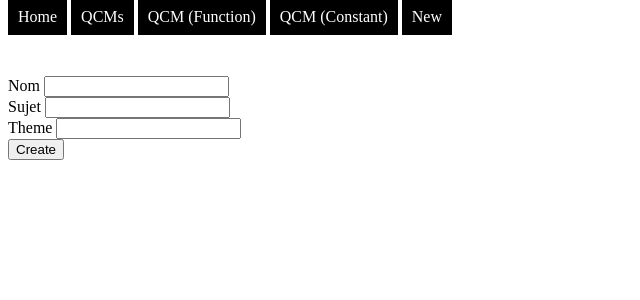
After one commit to argonaultes-public/qcm-express-sn2-2024, a Node server app: template views/newqcm.ejs in a window 1280 px wide. The commit adds this page. Shown: the top 300 px of the page, without its empty margins (0-640 px from the left). Run offline with Node 20, Linux system fonts and the light colour scheme; the template is opened without the code that fills it, so the values that code supplies are empty.

Commit message:
creation qcm

```diff
--- a/controllers/list.js
+++ b/controllers/list.js
@@ -1,4 +1,4 @@
-const qcms = require('../models/database');
+const {qcms, addQcm} = require('../models/database');
 
 function listQcmsFunc(request, response) {
 
--- a/index.js
+++ b/index.js
@@ -1,6 +1,6 @@
 const express = require('express');
 const welcomeController = require('./controllers/welcome');
-const {testController, qcmDetails} = require('./controllers/qcm');
+const {testController, qcmDetails, displayNewQcm, createQcm} = require('./controllers/qcm');
 const {listQcmsConst, listQcmsFunc} = require('./controllers/list');
 
 const app = express();
@@ -8,6 +8,7 @@ const app = express();
 const port = 3000;
 
 app.use(express.static('public'));
+app.use(express.urlencoded({ extended: true }));
 
 app.get('/', welcomeController);
 
@@ -17,12 +18,18 @@ app.get('/list', listQcmsFunc);
 
 app.get('/list2', listQcmsConst);
 
+
+// NOUVEAU QCM Etape 1 : créer une route GET pour afficher le formulair d'ajout
+
+app.get('/qcm/new', displayNewQcm);
+
+// NOUVEAU QCM Etape 2 : créer une route POST pour traiter le formulaire
+
+app.post('/qcm/new', createQcm);
+
 // Etape 1 : ajouter une nouvelle route prenant en paramètre l'id du QCM
 app.get('/qcm/:qcmid', qcmDetails);
 
-// NOUVEAU QCM Etape 1 : créer une route GET pour afficher le formulair d'ajout
-
-// NOUVEAU QCM Etape 2 : créer une route POST pour traiter le formulaire
 
 app.listen(
     port,
--- a/views/header.ejs
+++ b/views/header.ejs
@@ -11,5 +11,6 @@
                 <li><a href="/qcm">QCMs</a></li>
                 <li><a href="/list">QCM (Function)</a></li>
                 <li><a href="/list2">QCM (Constant)</a></li>
+                <li><a href="/qcm/new">New</a></li>
             </ul>
         </div>
--- /dev/null
+++ b/views/newqcm.ejs
@@ -0,0 +1,24 @@
+<%- include('header.ejs') %>
+
+<div class="details">
+    <form method="POST" action="/qcm/new">
+        <div>
+            <label for="name">Nom</label>
+            <input id="name" type="text" name="name">
+        </div>
+        <div>
+            <label for="subject">Sujet</label>
+            <input id="subject" type="text" name="subject">
+        </div>
+        <div>
+            <label for="theme">Theme</label>
+            <input id="theme" type="text" name="theme">
+        </div>
+        <div>
+            <input type="submit" value="Create">
+        </div>
+    </form>
+
+</div>
+
+<%- include('footer.ejs') %>
```
Also changed, not shown: controllers/qcm.js (+12 -2 lines), models/database.js (+18 -4 lines).
